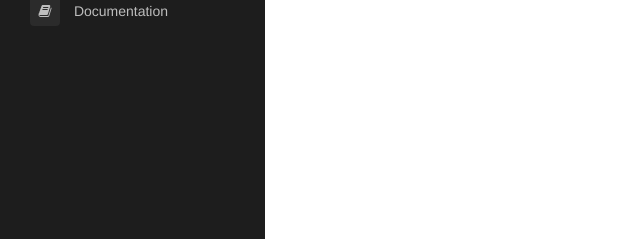
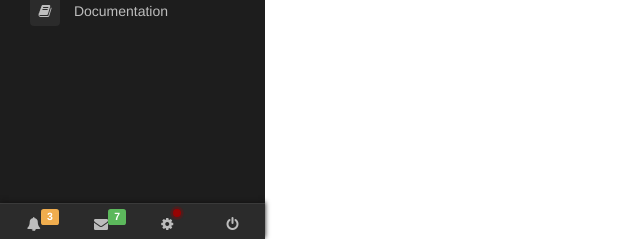
Before and after one commit to ChristopherDay/Gangster-Legends-V2, a PHP site: template template/default/3rdparty/sidebar/index.html in a window 1280 px wide. Shown: the part 672-911 px from the top of the page, without its empty margins (0-640 px from the left). Run offline with PHP 8.4, Linux system fonts and the light colour scheme; the template is opened without the code that fills it, so the values that code supplies are empty; some libraries are stand-ins or nearby versions.

Commit message:
Started work on admin sidebar footer

```diff
--- a/template/default/3rdparty/sidebar/assets/css/custom.css
+++ b/template/default/3rdparty/sidebar/assets/css/custom.css
@@ -164,10 +164,10 @@
 
 .sidebar-wrapper {
     width: 265px;
-    height: 100%;
     max-height: 100%;
     position: fixed;
     top: 51px;
+    bottom: 0px;
     left: -15px;
 }
 
@@ -370,6 +370,7 @@
     width: 100%;
     bottom: 0;
     display: flex;
+    padding-top: 5px;
 }
 
 .sidebar-footer>a {
@@ -383,6 +384,10 @@
 .sidebar-footer>a .notification {
     position: absolute;
     top: 0;
+}
+
+.sidebar-footer i {
+    top: 6px;
 }
 
 .badge-sonar {
```
Also changed, not shown: template/default/admin.php (+6 -6 lines).
